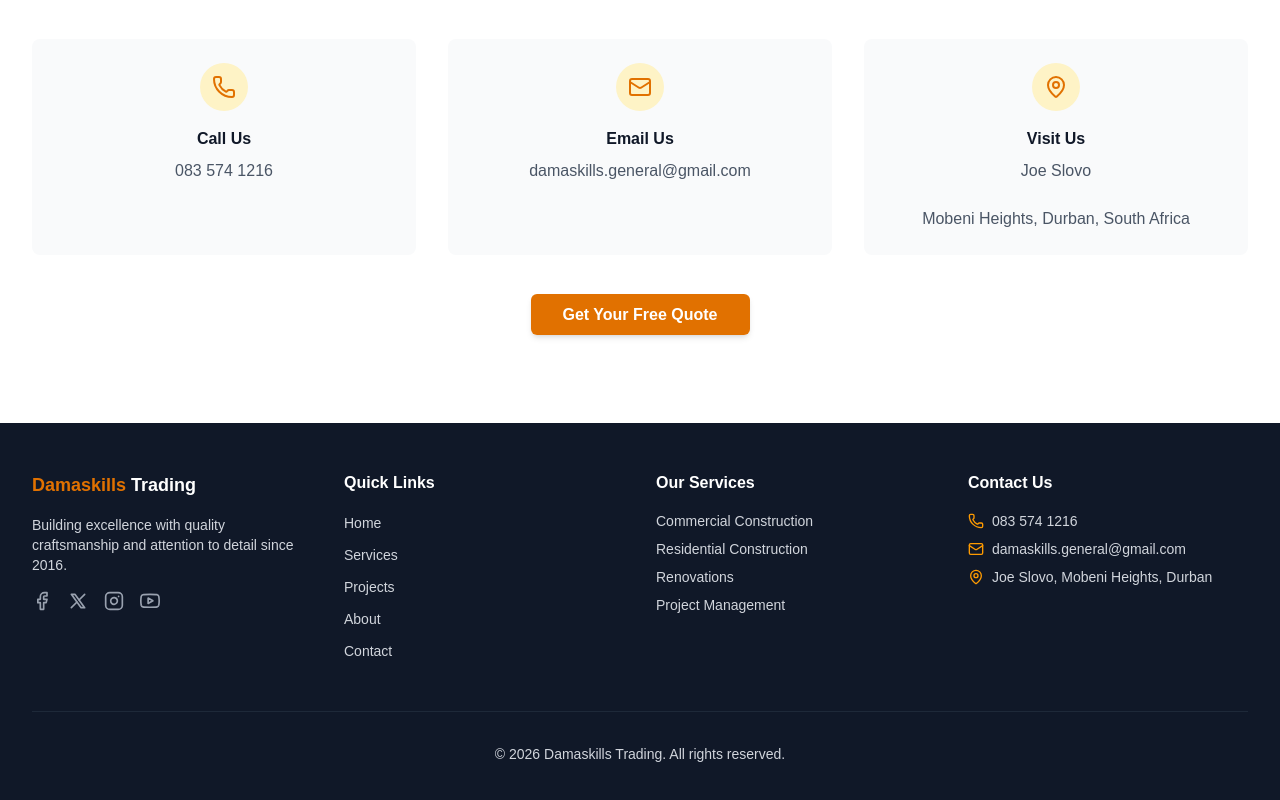
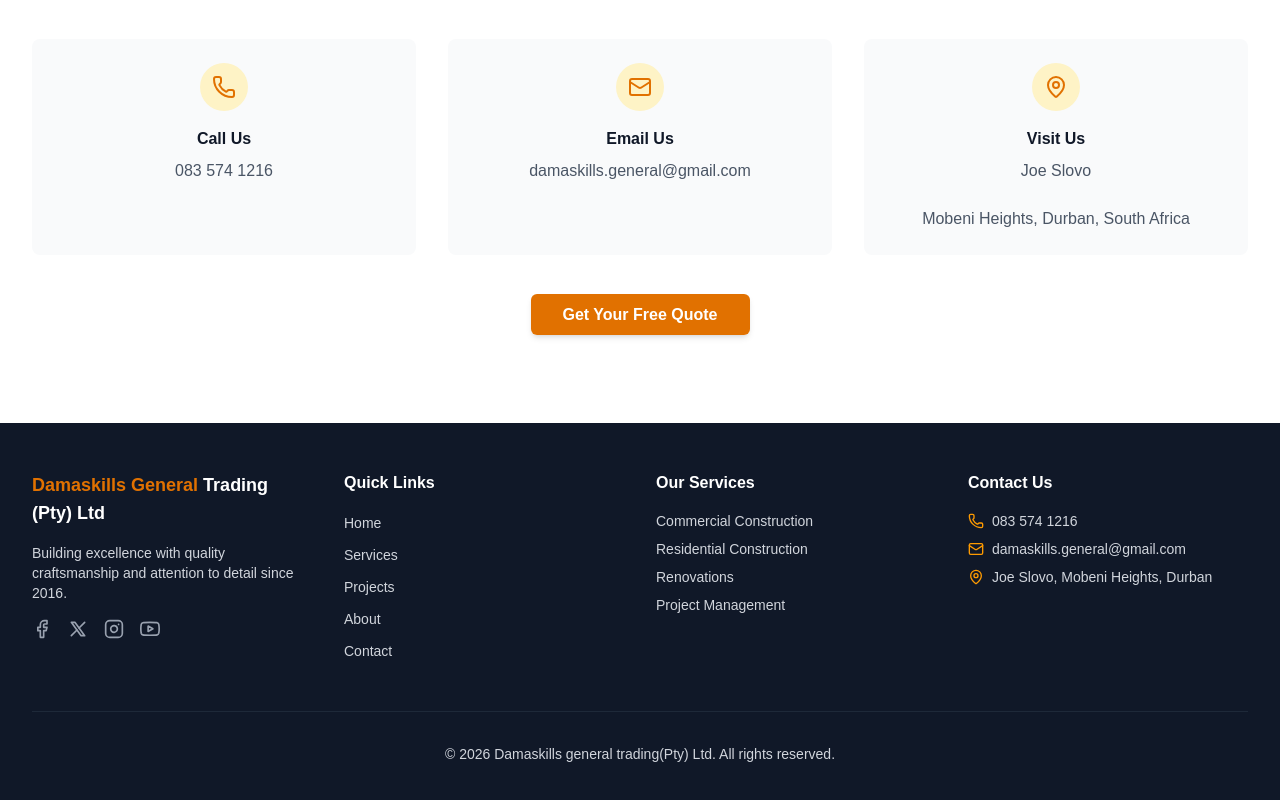
Before and after one commit to tsxepo-web/damaskills-trading, a Next.js app: page / in a window 1280 px wide. Shown: the part 2993-3793 px from the top of the page. Built offline with nearby package versions, Linux system fonts and the light colour scheme.

Commit message:
change company name

```diff
--- a/app/components/Footer.tsx
+++ b/app/components/Footer.tsx
@@ -15,7 +15,8 @@ export default function Footer() {
           {/* Company Info */}
           <div>
             <h3 className="mb-4 text-lg font-bold text-white">
-              <span className="text-amber-600">Damaskills</span> Trading
+              <span className="text-amber-600">Damaskills General</span> Trading
+              (Pty) Ltd
             </h3>
             <p className="mb-4 text-sm">
               Building excellence with quality craftsmanship and attention to
@@ -131,8 +132,8 @@ export default function Footer() {
 
         <div className="mt-12 border-t border-gray-800 pt-8 text-center text-sm">
           <p>
-            &copy; {new Date().getFullYear()} Damaskills Trading. All rights
-            reserved.
+            &copy; {new Date().getFullYear()} Damaskills general trading(Pty)
+            Ltd. All rights reserved.
           </p>
         </div>
       </div>
```
